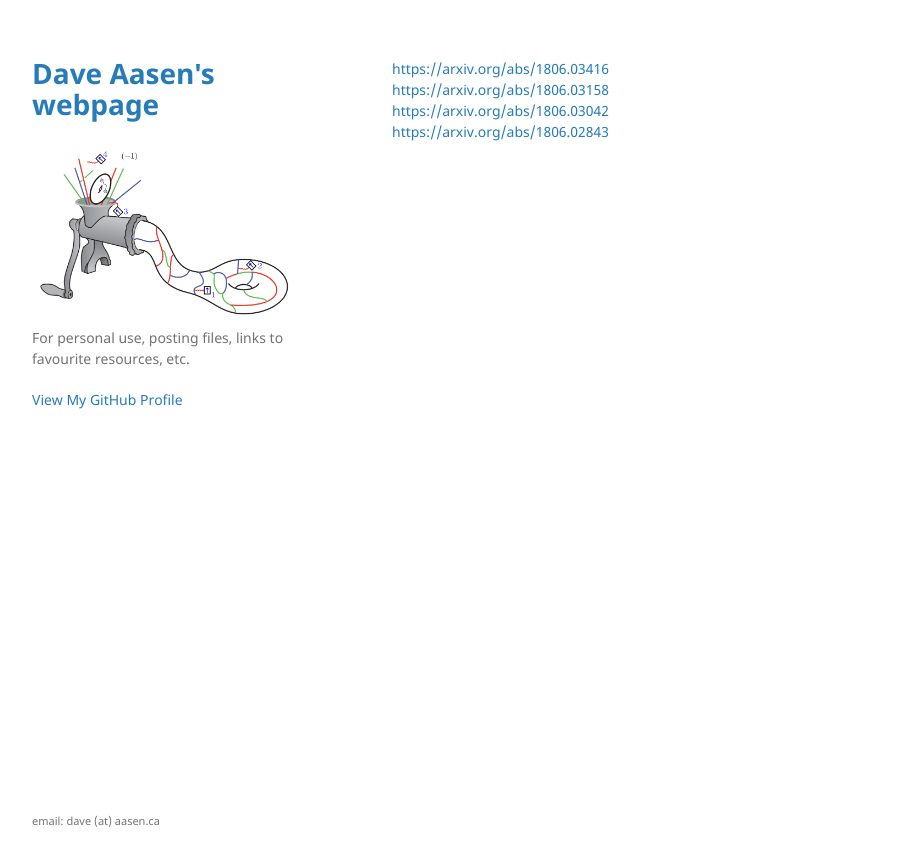
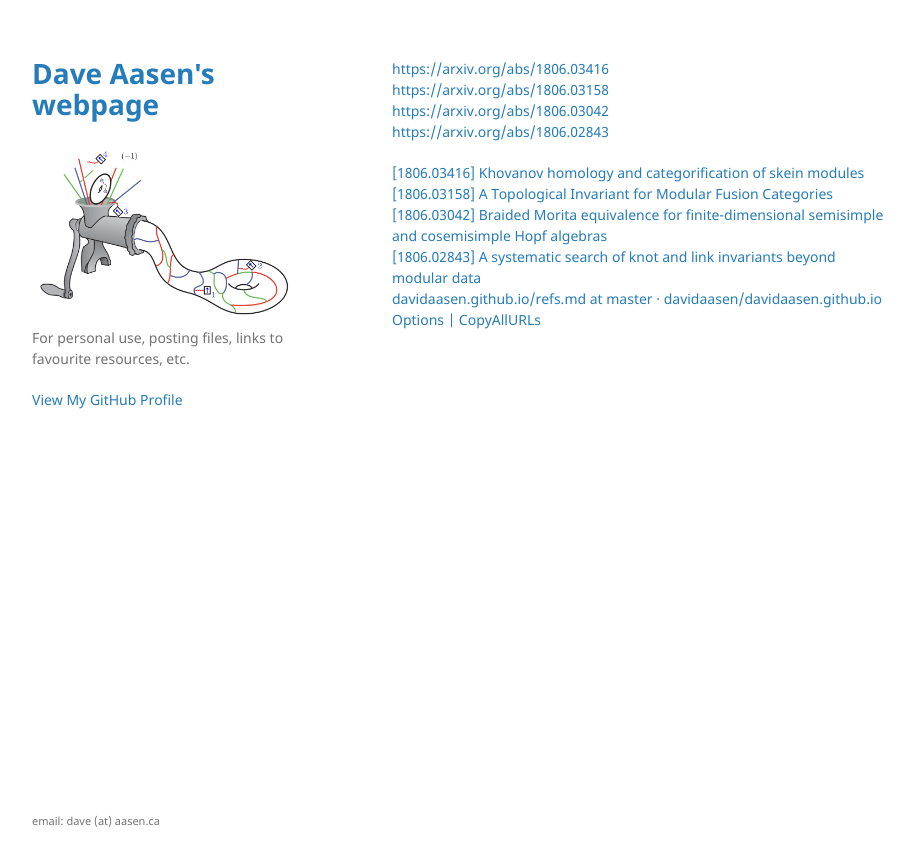
Before and after one commit to davidaasen/davidaasen.github.io, a Jekyll site: the page built from refs.md, in a window 1280 px wide. Shown: the top 866 px of the page, without its empty margins (178-1092 px from the left). Built offline with Jekyll 4.4.1, drawn with Linux system fonts in a browser that asks for light colours; our own code applies the rules of GitHub Pages for plain Markdown files.

Commit message:
Update refs.md

```diff
--- a/refs.md
+++ b/refs.md
@@ -2,3 +2,10 @@
 <a href="https://arxiv.org/abs/1806.03158">https://arxiv.org/abs/1806.03158</a><br/>
 <a href="https://arxiv.org/abs/1806.03042">https://arxiv.org/abs/1806.03042</a><br/>
 <a href="https://arxiv.org/abs/1806.02843">https://arxiv.org/abs/1806.02843</a><br/>
+
+<a href="https://arxiv.org/abs/1806.03416">[1806.03416] Khovanov homology and categorification of skein modules</a><br/>
+<a href="https://arxiv.org/abs/1806.03158">[1806.03158] A Topological Invariant for Modular Fusion Categories</a><br/>
+<a href="https://arxiv.org/abs/1806.03042">[1806.03042] Braided Morita equivalence for finite-dimensional semisimple and cosemisimple Hopf algebras</a><br/>
+<a href="https://arxiv.org/abs/1806.02843">[1806.02843] A systematic search of knot and link invariants beyond modular data</a><br/>
+<a href="https://github.com/davidaasen/davidaasen.github.io/blob/master/refs.md">davidaasen.github.io/refs.md at master &middot; davidaasen/davidaasen.github.io</a><br/>
+<a href="chrome-extension://djdmadneanknadilpjiknlnanaolmbfk/options.html">Options | CopyAllURLs</a><br/>
```
